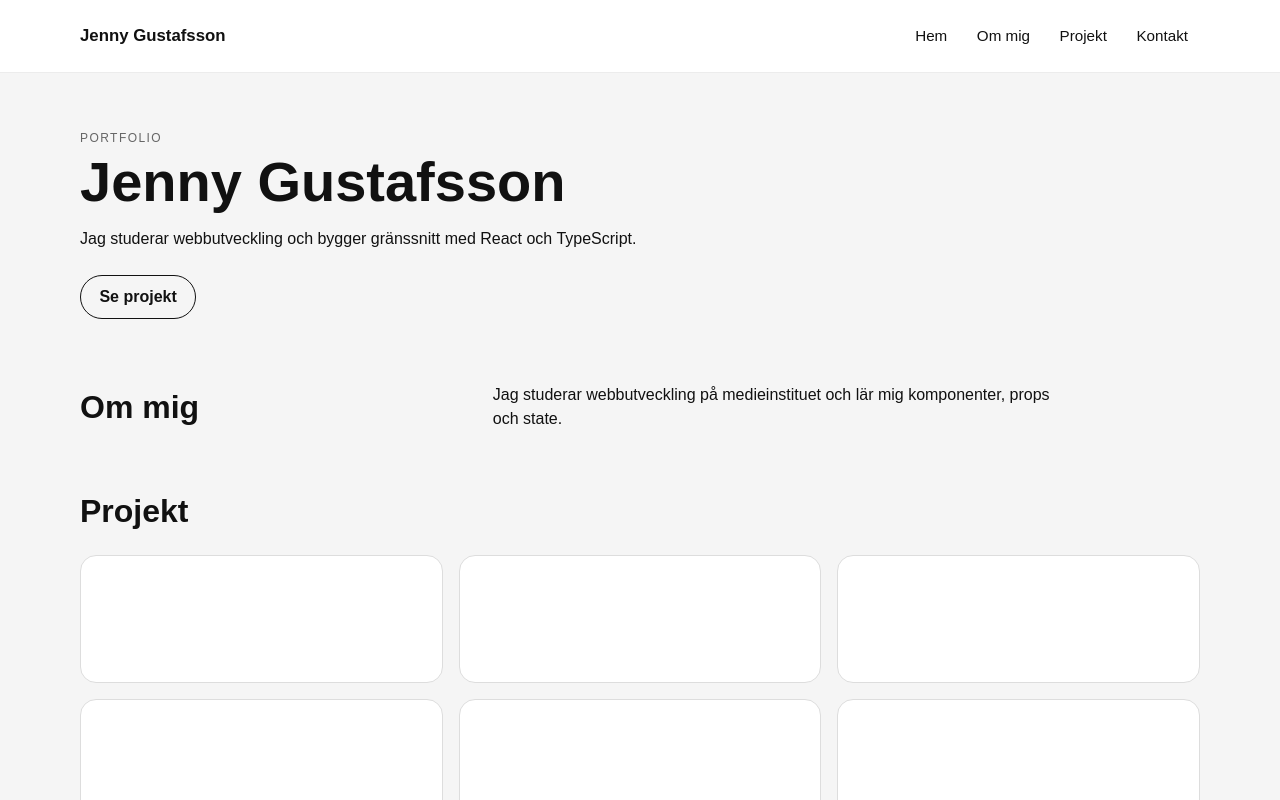
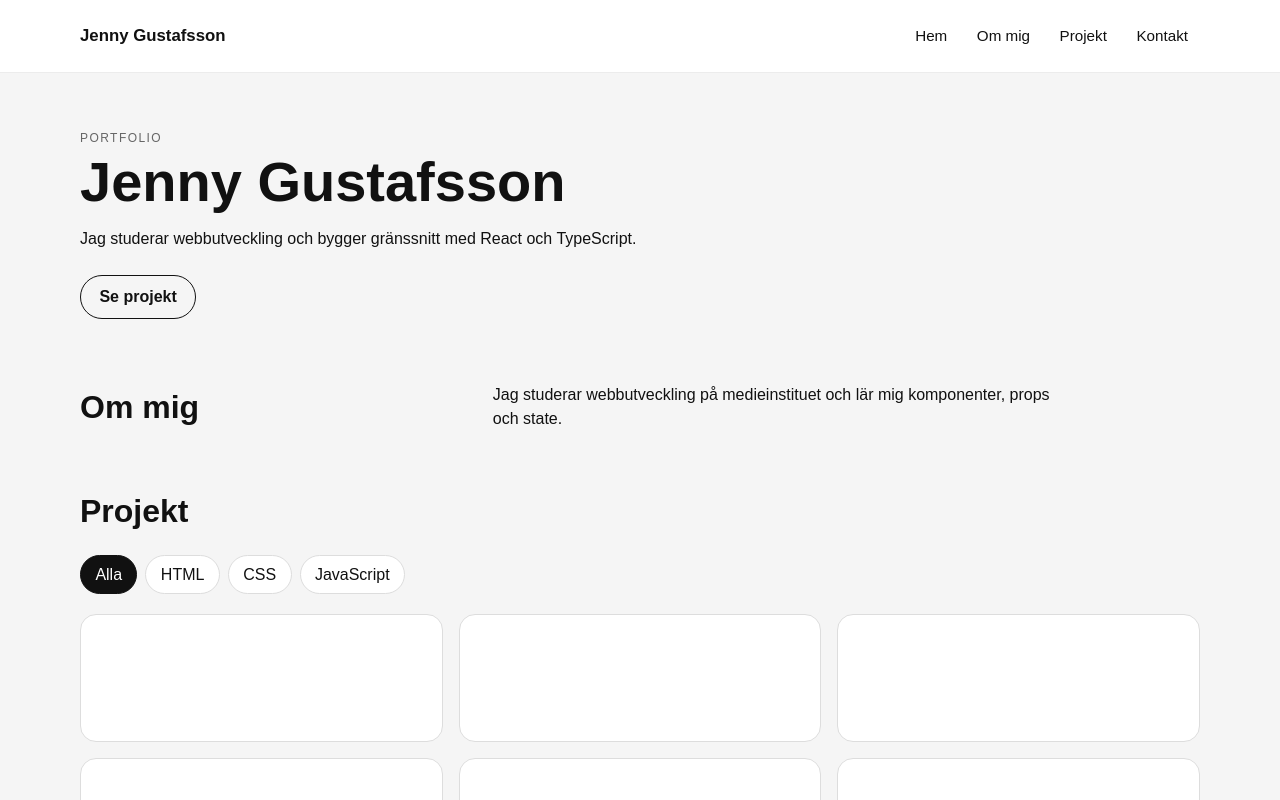
Before and after one commit to jennygustafsson/Js-ramverk-portfolio, a React (Vite) app: page / in a window 1280 px wide. Shown: the top 800 px of the page. Built offline with nearby package versions, Linux system fonts and the light colour scheme.

Commit message:
Add project filter

```diff
--- a/src/components/Projects.module.css
+++ b/src/components/Projects.module.css
@@ -8,6 +8,31 @@
 .projects h2 {
   margin: 0;
   font-size: 2rem;
+}
+
+.filters {
+  display: flex;
+  flex-wrap: wrap;
+  gap: 0.5rem;
+  margin-top: 1.25rem;
+}
+
+.button,
+.active {
+  min-height: 2.4rem;
+  padding: 0.35rem 0.9rem;
+  border: 1px solid #dddddd;
+  border-radius: 999px;
+  background: #ffffff;
+  color: #111111;
+  font: inherit;
+  cursor: pointer;
+}
+
+.active {
+  border-color: #111111;
+  background: #111111;
+  color: #ffffff;
 }
 
 .grid {
--- a/src/components/Projects.tsx
+++ b/src/components/Projects.tsx
@@ -1,13 +1,33 @@
-import { projects } from '../data/projects.ts'
+import { useState } from 'react'
+import { ALL_TAG, filterTags, projects } from '../data/projects.ts'
 import { ProjectCard } from './ProjectCard.tsx'
 import styles from './Projects.module.css'
 
 export function Projects() {
+  const [activeTag, setActiveTag] = useState(ALL_TAG)
+
+  const visibleProjects =
+    activeTag === ALL_TAG
+      ? projects
+      : projects.filter((project) => project.tags.includes(activeTag))
+
   return (
     <section id="projekt" className={styles.projects}>
       <h2>Projekt</h2>
+      <div className={styles.filters}>
+        {filterTags.map((tag) => (
+          <button
+            key={tag}
+            type="button"
+            className={tag === activeTag ? styles.active : styles.button}
+            onClick={() => setActiveTag(tag)}
+          >
+            {tag}
+          </button>
+        ))}
+      </div>
       <ul className={styles.grid}>
-        {projects.map((project) => (
+        {visibleProjects.map((project) => (
           <ProjectCard key={project.id} project={project} />
         ))}
       </ul>
--- a/src/data/projects.ts
+++ b/src/data/projects.ts
@@ -1,3 +1,7 @@
+export const ALL_TAG = 'Alla'
+
+export const filterTags = [ALL_TAG, 'HTML', 'CSS', 'JavaScript']
+
 export type Project = {
   id: string
   title: string
@@ -7,10 +11,10 @@ export type Project = {
 }
 
 export const projects: Project[] = [
-  { id: 'projekt-1', title: '', tags: [] },
-  { id: 'projekt-2', title: '', tags: [] },
-  { id: 'projekt-3', title: '', tags: [] },
-  { id: 'projekt-4', title: '', tags: [] },
-  { id: 'projekt-5', title: '', tags: [] },
-  { id: 'projekt-6', title: '', tags: [] },
+  { id: 'projekt-1', title: '', tags: ['HTML', 'CSS'] },
+  { id: 'projekt-2', title: '', tags: ['HTML'] },
+  { id: 'projekt-3', title: '', tags: ['CSS'] },
+  { id: 'projekt-4', title: '', tags: ['JavaScript'] },
+  { id: 'projekt-5', title: '', tags: ['CSS', 'JavaScript'] },
+  { id: 'projekt-6', title: '', tags: ['HTML', 'JavaScript'] },
 ]
```
